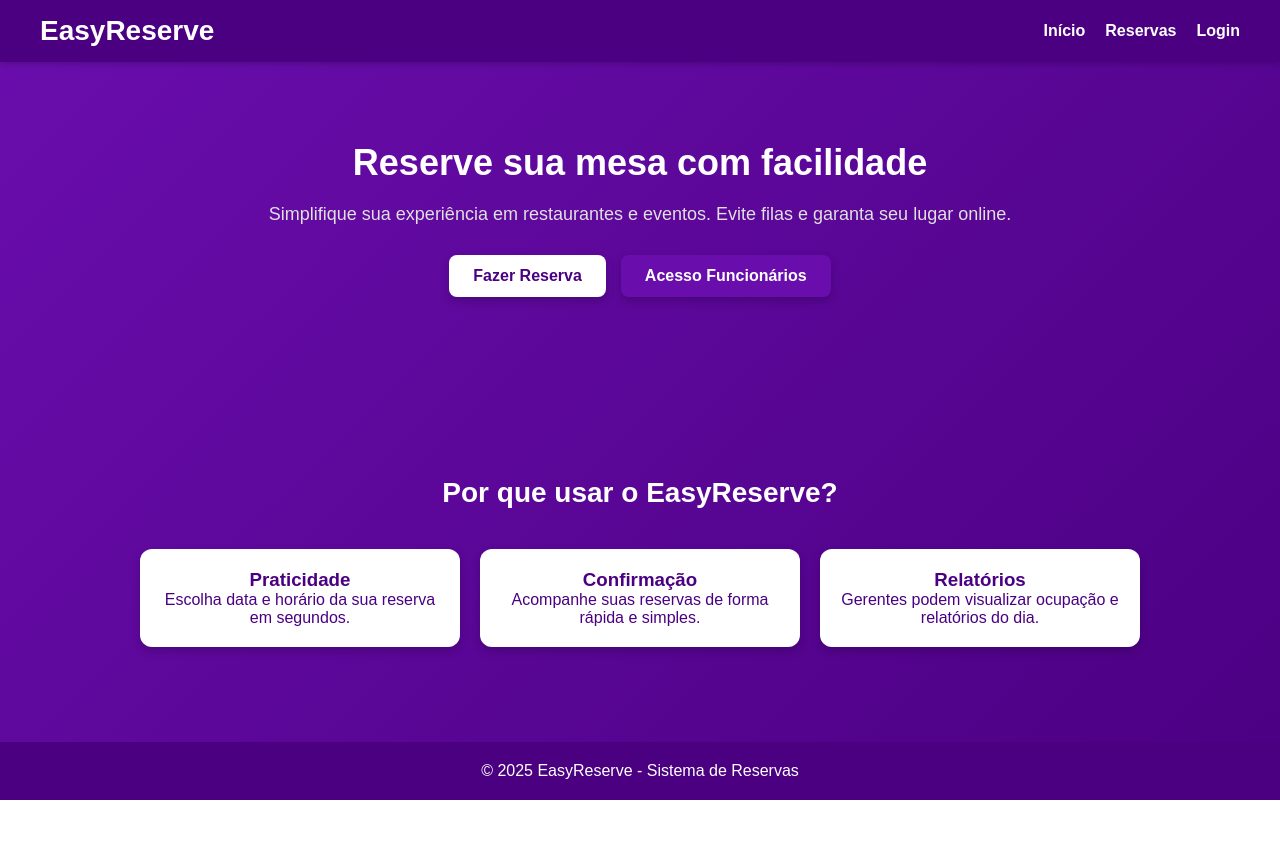
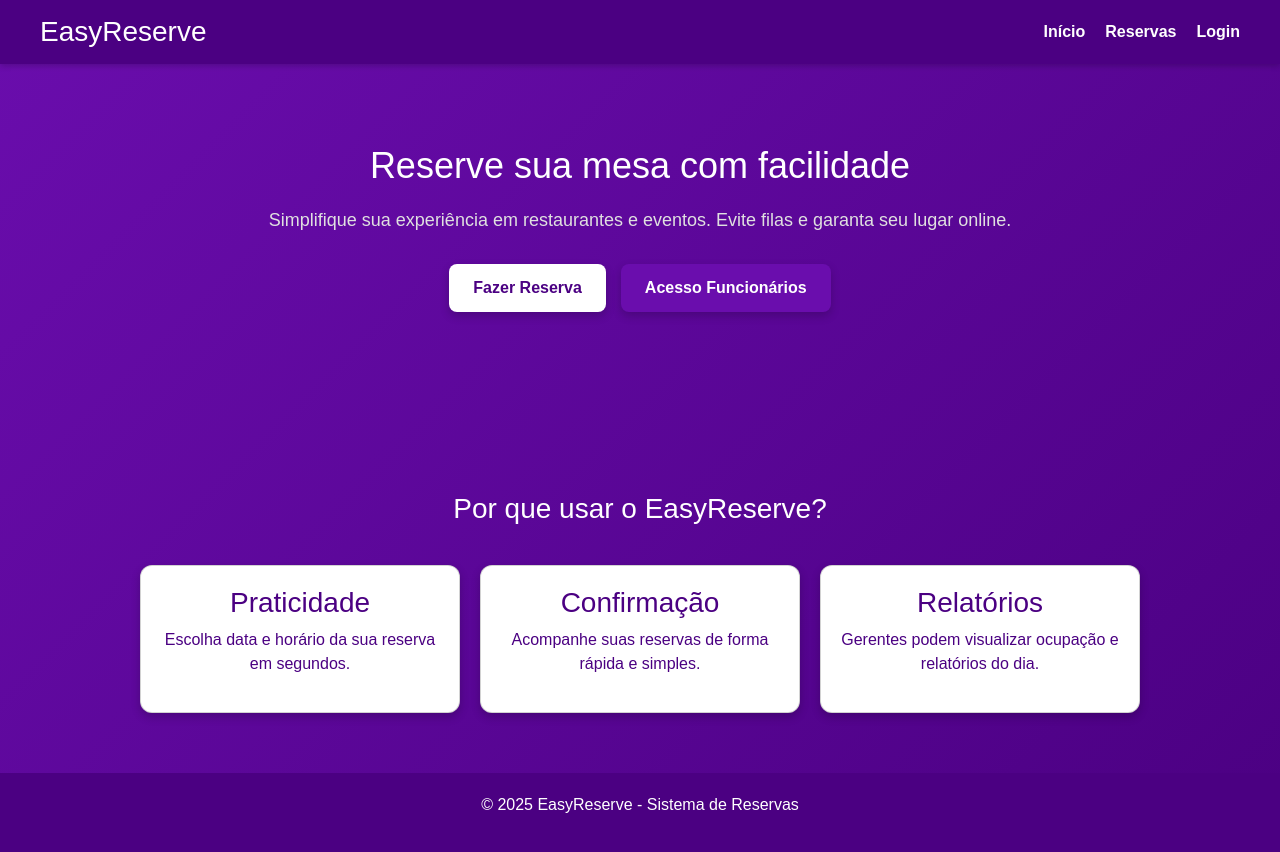
Before and after one commit to RicardoMachadoOFC/desenvolvimento-web-2025, an Angular app in the folder Front/Reserva/: page /home in a window 1280 px wide. Before the commit the page ends 800 px from the top, so only its background shows below. Built offline with nearby package versions, Linux system fonts and the light colour scheme.

Commit message:
importação bootstrap para atividade Professor Leonardo

```diff
--- a/Front/Reserva/angular.json
+++ b/Front/Reserva/angular.json
@@ -27,6 +27,7 @@
               }
             ],
             "styles": [
+              "./node_modules/bootstrap/dist/css/bootstrap.min.css",
               "src/styles.css"
             ],
             "scripts": []
--- a/Front/Reserva/src/app/components/home/home.component.html
+++ b/Front/Reserva/src/app/components/home/home.component.html
@@ -8,7 +8,7 @@
     </nav>
   </header>
 
-  <!-- HERO -->
+
   <section class="hero">
     <h2>Reserve sua mesa com facilidade</h2>
     <p>Simplifique sua experiência em restaurantes e eventos. Evite filas e garanta seu lugar online.</p>
@@ -18,7 +18,7 @@
     </div>
   </section>
 
-  <!-- FEATURES -->
+
   <section class="features">
     <div class="features-container">
       <h2>Por que usar o EasyReserve?</h2>
--- a/Front/Reserva/src/styles.css
+++ b/Front/Reserva/src/styles.css
@@ -1,4 +1,6 @@
-/* You can add global styles to this file, and also import other style files */
+@import "~bootstrap/dist/css/bootstrap.min.css";
+
+
 *{
   margin: 0;
   padding: 0;
--- /dev/null
+++ b/Front/package.json
@@ -0,0 +1,5 @@
+{
+  "dependencies": {
+    "bootstrap": "^5.3.8"
+  }
+}
```
Also changed, not shown: 1 other file (tests, documents, lock files or other folders).
